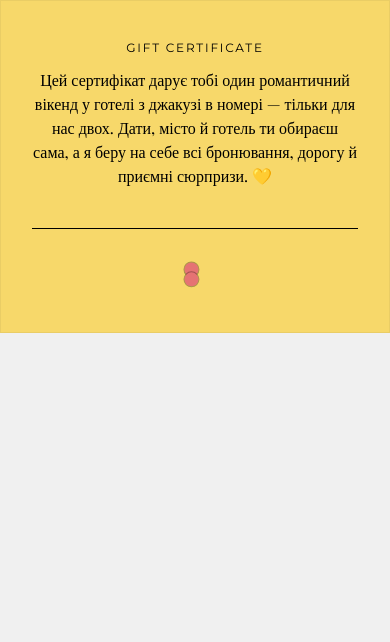
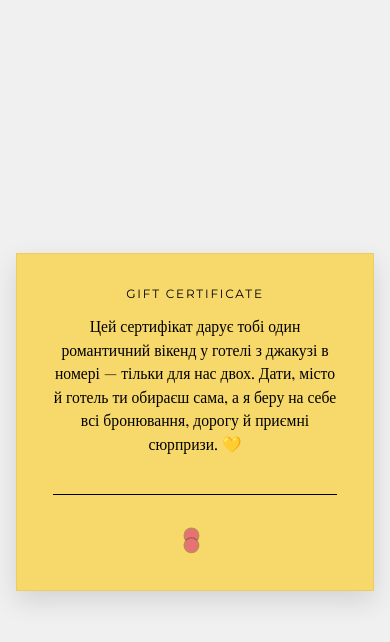
Before and after one commit to ikideveloper/certificate1, a plain HTML site: page index.html in a window 390 px wide. Drawn offline with nearby package versions, Linux system fonts and the light colour scheme.

Commit message:
update card position

```diff
--- a/index.html
+++ b/index.html
@@ -1,11 +1,12 @@
 <!DOCTYPE html>
 <html lang="uk">
 <head>
-    <meta charset="UTF-8" />
+    <meta charset="UTF-8"/>
     <title>Gift Coupon</title>
-    <meta name="viewport" content="width=device-width, initial-scale=1" />
+    <meta name="viewport" content="width=device-width, initial-scale=1"/>
 
-    <link href="https://fonts.googleapis.com/css2?family=Playfair+Display:wght@400;600&family=Montserrat:wght@300;400&display=swap" rel="stylesheet">
+    <link href="https://fonts.googleapis.com/css2?family=Playfair+Display:wght@400;600&family=Montserrat:wght@300;400&display=swap"
+          rel="stylesheet">
 
     <style>
         * {
@@ -21,14 +22,15 @@
             justify-content: center;
             background: #f0f0f0;
             font-family: "Montserrat", system-ui, -apple-system, BlinkMacSystemFont, "Segoe UI", sans-serif;
+            padding: 16px;
         }
 
         .card {
             background: #f7d86a;
-            aspect-ratio: 2 / 1; /* 21 x 10.5 */
+            aspect-ratio: 2 / 1;
             width: min(90vw, 900px);
             border: 1px solid rgba(0, 0, 0, 0.05);
-            box-shadow: 0 10px 25px rgba(0,0,0,0.1);
+            box-shadow: 0 10px 25px rgba(0, 0, 0, 0.12);
             position: relative;
             padding: 5% 8%;
             overflow: hidden;
@@ -56,7 +58,6 @@
             line-height: 1.5;
         }
 
-        /* лінія + емодзі-бантик */
         .line-block {
             position: absolute;
             left: 8%;
@@ -105,7 +106,7 @@
             border-radius: 50%;
             top: 0;
             left: 7px;
-            box-shadow: 0 0 0 1px rgba(0,0,0,0.3);
+            box-shadow: 0 0 0 1px rgba(0, 0, 0, 0.3);
         }
 
         .heart::after {
@@ -114,30 +115,22 @@
         }
 
         @media (max-width: 700px) {
-            body {
-                align-items: flex-start;
-            }
-
             .card {
-                width: 100vw;
-                max-width: 100%;
-                aspect-ratio: auto;         /* высота по контенту */
-                border-radius: 0;
-                padding: 10% 8% 12%;
-                box-shadow: none;
+                aspect-ratio: auto;
+                width: min(92vw, 420px);
+                padding: 9% 10% 11%;
             }
 
             .content,
             .line-block,
             .heart-wrapper {
-                position: static;           /* выключаем absolute */
+                position: static;
                 transform: none;
                 width: 100%;
             }
 
             .content {
                 text-align: center;
-                margin-bottom: 2.5rem;
             }
 
             .caption {
@@ -146,12 +139,12 @@
             }
 
             .details {
-                font-size: 1rem;
+                font-size: 0.98rem;
                 line-height: 1.5;
             }
 
             .line-block {
-                margin: 2.5rem 0 2rem;
+                margin: 2.4rem 0 2rem;
             }
 
             .heart-wrapper {
```
